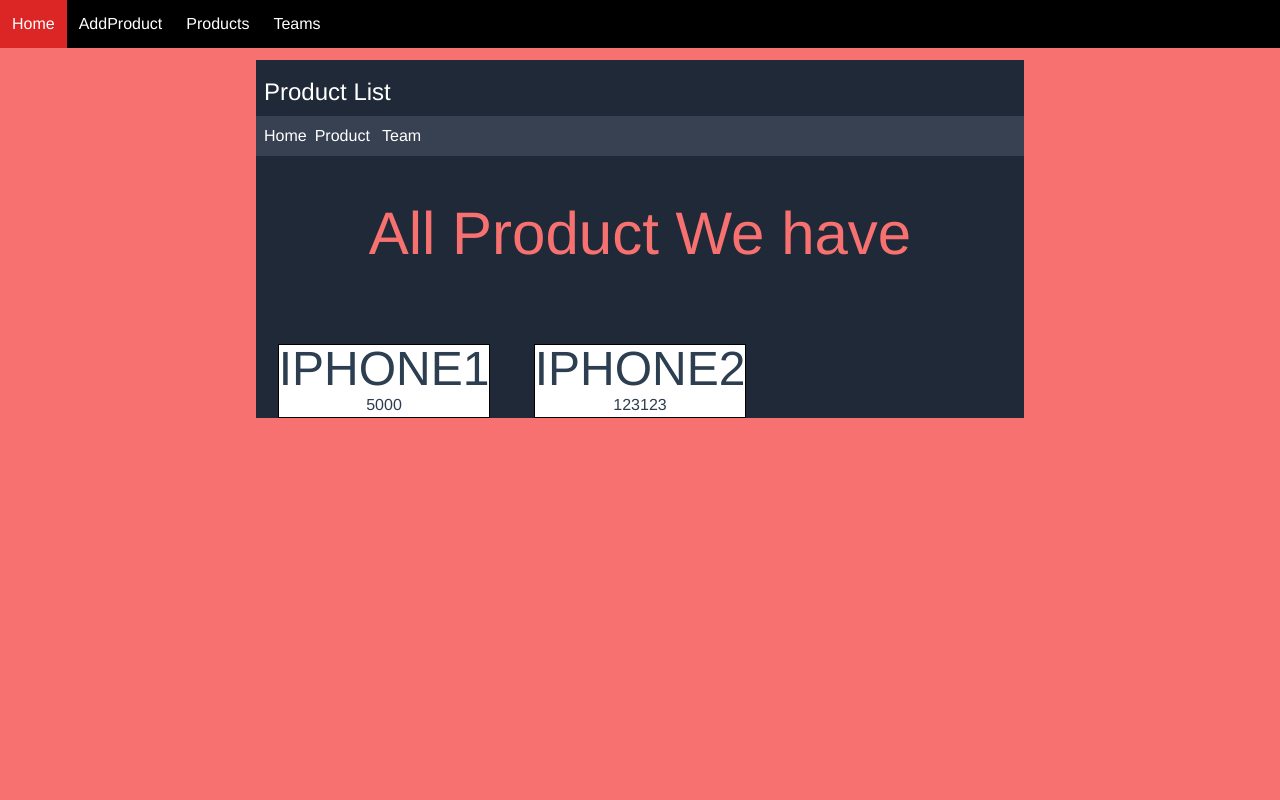
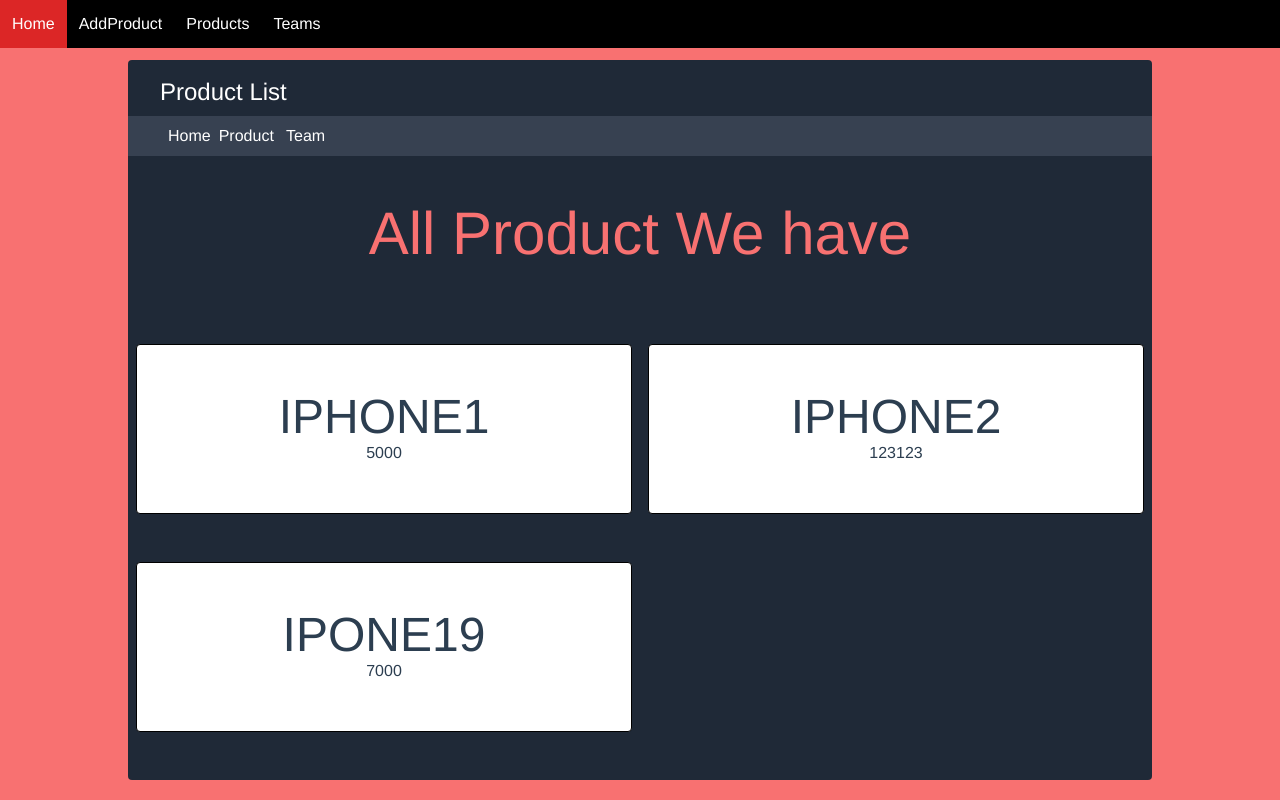
Before and after one commit to 36-37-58-INT221/FrontEnd, a Vue app: page /ProductList in a window 1280 px wide. Shown: the top 800 px of the page. Built offline with nearby package versions, Linux system fonts and the light colour scheme; data requests are answered from the project's data file.

Commit message:
[ADD] update style Team

```diff
--- a/db.json
+++ b/db.json
@@ -58,6 +58,28 @@
       },
       "manufactureDate": "2021-05-12",
       "id": 2
+    },
+    {
+      "productId": 19,
+      "pathPic": "pacthPic19",
+      "name": "IPONE19",
+      "description": "GG",
+      "color": [
+        {
+          "colorId": 1,
+          "colorCode": "#E94F37"
+        },
+        {
+          "colorId": 2,
+          "colorCode": "#393E41"
+        }
+      ],
+      "price": 7000,
+      "brand": {
+        "brandId": 1,
+        "name": "Apple"
+      },
+      "manufactureDate": "2022-09-01"
     }
   ]
 }
--- a/src/components/Container.vue
+++ b/src/components/Container.vue
@@ -1,5 +1,5 @@
 <template>
-    <div class=" max-w-3xl mx-auto   bg-gray-800">
+    <div class=" max-w-5xl mx-auto  rounded bg-gray-800">
         <slot></slot>
     </div>
 </template>
--- a/src/components/Home.vue
+++ b/src/components/Home.vue
@@ -1,5 +1,5 @@
 <template>
-    <div class=" text-left text-white text-2xl py-4 pl-2  pb-2">
+    <div class=" text-left text-white text-2xl py-4 pl-8  pb-2 ">
         <h1 v-if="this.$route.path == '/ProductList'">Product List</h1>
         <h1 v-else-if="this.$route.path == '/Team'">Team</h1>
         <h1 v-else-if="this.$route.path == '/'">Home</h1>
@@ -8,7 +8,7 @@
 
 
 
-    <div class="bg-gray-700 text-left text-white py-2">
+    <div class="bg-gray-700 text-left text-white py-2 pl-8">
     <div class= "ml-2 hover:bg-red-500 hover:my-2   inline"> <router-link to="/">Home</router-link></div>
     <div class="ml-2 hover:bg-red-500  inline"> <router-link to="/ProductList">Product</router-link></div>
     <div class="ml-2 hover:bg-red-500 inline"> <router-link to="/Team"> Team</router-link></div>
--- a/src/components/MemberTemplate.vue
+++ b/src/components/MemberTemplate.vue
@@ -8,4 +8,5 @@
         <h1 class=" text-left pl-10">ID <b>:</b> <slot name="studentId"></slot></h1>
     </div>
     </div>
+
 </template>
--- a/src/components/ProductList.vue
+++ b/src/components/ProductList.vue
@@ -1,11 +1,11 @@
 <template>
     <h1 class="text-6xl text-red-400 mb-20 mt-12">All Product We have</h1>
-    <div class= "grid grid-cols-1 md:grid-cols-2 lg:grid-cols-3 xl:grid-cols-3">
-    <div class="max-w-7xl mx-auto" v-for="product in products" :key="product.id">
+    <div class= "grid grid-cols-1 md:grid-cols-2 lg:grid-cols-2 xl:grid-cols-2">
+    <div class="max-w-7xl mx-2 mb-12" v-for="product in products" :key="product.id">
 
         <div >
            <router-link  :to="{ name: 'Product', params: { productId: product.productId } }">
-            <div class="border  border-black cursor-pointer bg-white">
+            <div class="border  border-black cursor-pointer bg-white rounded py-12">
                 <h1 class=" text-5xl">{{ product.name }} </h1>
                  {{ product.price}}
             </div>
--- a/src/components/Team.vue
+++ b/src/components/Team.vue
@@ -1,5 +1,5 @@
 <template>
-    <div class= "mx-auto bg-gray-300 pb-20 pt-3 max-w-3xl">
+    <div class= "mx-auto bg-gray-300 pb-20 pt-3 my-8 max-w-3xl rounded">
         <h1 class= " text-6xl header text-red-400">Our Team</h1>
         <h1 class= " text-l description"><b>INT 221 Integrated Project</b></h1>
 
```
